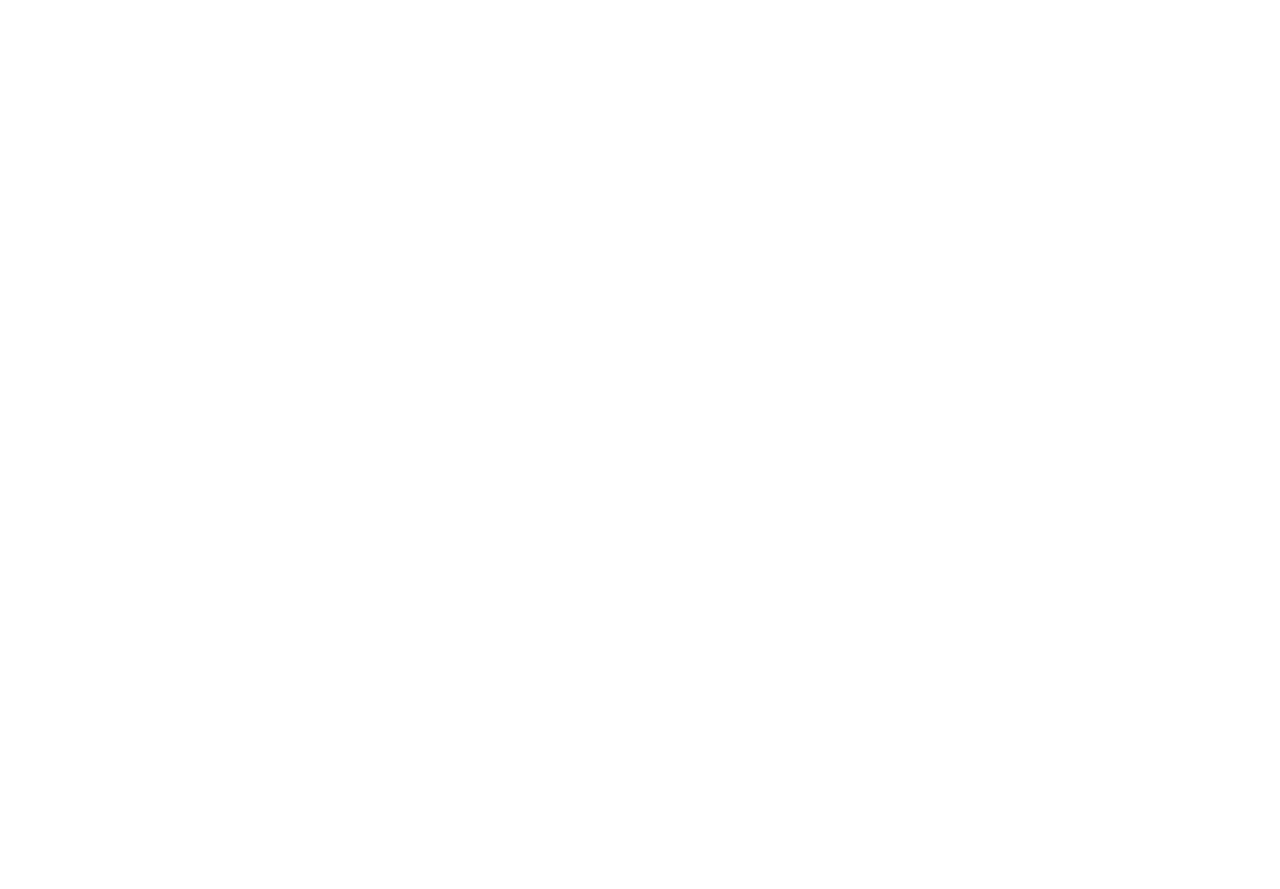
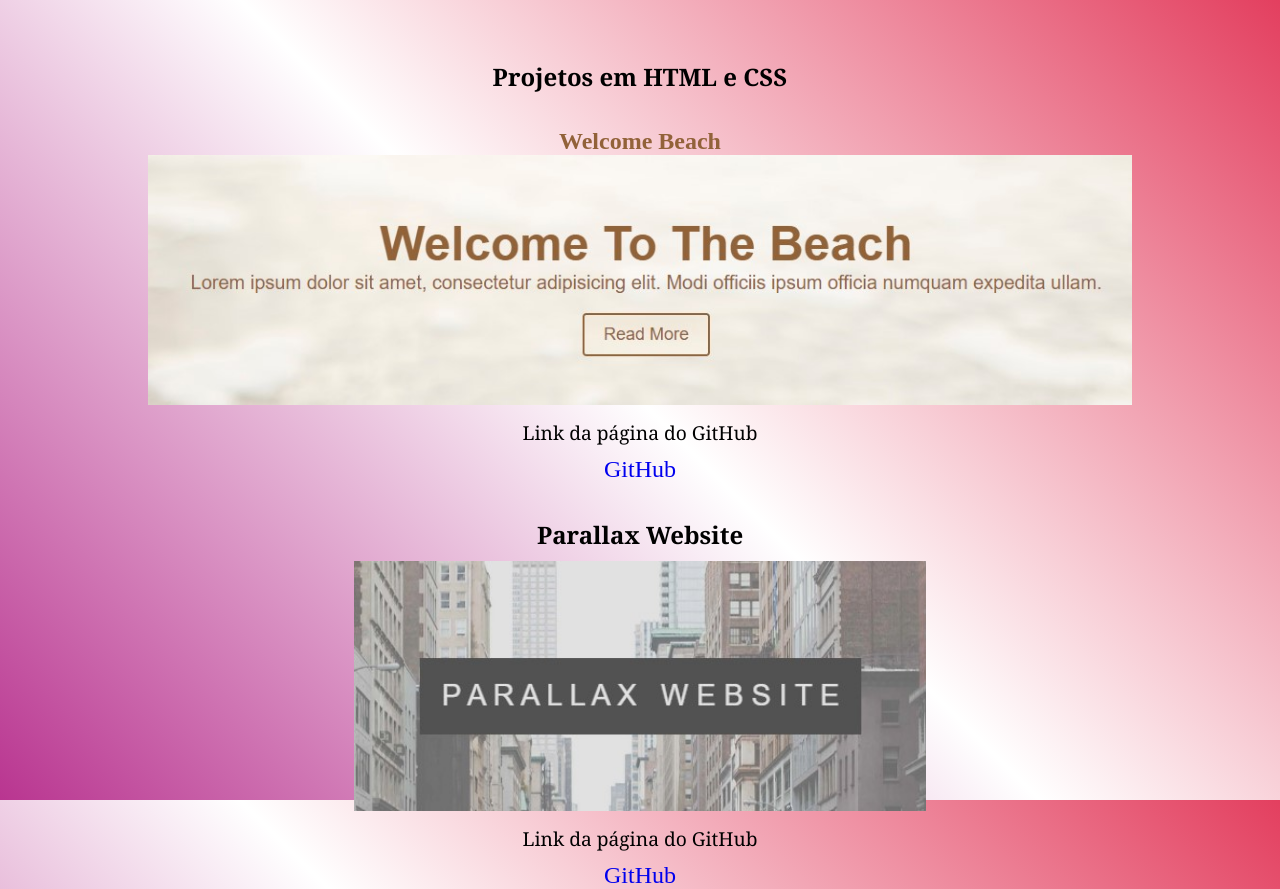
Before and after one commit to ThaisRubia/Portf-lio, a plain HTML site: page projetos.html in a window 1280 px wide. Before the commit the page ends 800 px from the top, so only its background shows below. Drawn offline with Linux system fonts and the light colour scheme.

Commit message:
projetos

```diff
--- /dev/null
+++ b/projetos.css
@@ -0,0 +1,62 @@
+* {
+    margin: 0;
+    padding: 0;
+    box-sizing: border-box;
+    text-decoration: none;
+}
+body {
+    padding-top: 25px;
+    background-image: linear-gradient(45deg, #B93590, #FFFFFF,#E33F5F);
+    background-attachment: fixed;
+
+}
+.conteudo-projetos {
+    padding-top: 25px;
+
+    display: block;
+    justify-content: center;
+    text-align: center;
+}
+
+.conteudo-projetos-titulo {
+    padding-top: 25px;
+    padding: 10px 10px;
+
+    font-family: Georgia, 'Times New Roman', Times, serif;
+    color: #000000;
+}
+.conteudo-projeto-subtitulo {
+    margin-top: 25px;
+
+    color: #926239;
+}
+.conteudo-projeto-imagem {
+    height: 250px;
+}
+.conteudo-projeto-paragrafo {
+    color: #000000;
+
+    font-size: larger;
+    font-family: Georgia, 'Times New Roman', Times, serif;
+
+    padding: 10px 10px;
+}
+.github {
+    font-size:x-large ;
+    font-family: 'Times New Roman', Times, serif;
+}
+
+.conteudo-projeto-dois {
+    padding-top: 25px;
+
+    display: block;
+    justify-content: center;
+    text-align: center;
+}
+.conteudo-projeto-dois-titulo {
+    padding-top: 25px;
+    padding: 10px 10px;
+
+    font-family: Georgia, 'Times New Roman', Times, serif;
+    color: #000000;
+}
--- a/projetos.html
+++ b/projetos.html
@@ -0,0 +1,33 @@
+<!DOCTYPE html>
+<html lang="pt-bt">
+<head>
+    <meta charset="UTF-8">
+    <meta http-equiv="X-UA-Compatible" content="IE=edge">
+    <meta name="viewport" content="width=device-width, initial-scale=1.0">
+    <title>Projetos</title>
+    <link rel="stylesheet" href="projetos.css">
+</head>
+<body>
+    <main class="conteudo-projetos">
+        <section class="conteudo-projetos-escritos">
+            <h1 class="conteudo-projetos-titulo"> Projetos em HTML e CSS</h1>
+            <h2 class="conteudo-projeto-subtitulo">Welcome Beach</h2>
+            <img class="conteudo-projeto-imagem" src="welcome.jpg" alt="Página escrito Welcome To The Beach">
+            <p class="conteudo-projeto-paragrafo"> Link da página do GitHub</p>
+            <a class="github" href="http://github.com/ThaisRubia/welcome-beach">GitHub</a>
+        </section>
+
+        <section class="conteudo-projeto-dois">
+            <h1 class="conteudo-projeto-dois-titulo">Parallax Website</h1>
+            <img class="conteudo-projeto-imagem" src="parallax.jpg" alt=" Página escrito PARALLAX WEBSITE">
+            <p class="conteudo-projeto-paragrafo">Link da página do GitHub</p>
+            <a class="github" href="http://github.com/ThaisRubia/Parallax-Website">GitHub</a>
+
+        </section>
+
+        <section>
+
+        </section>
+    </main>
+</body>
+</html>
--- a/sobre.css
+++ b/sobre.css
@@ -5,7 +5,7 @@
     box-sizing: border-box;
 }
 body {
-    background-image: linear-gradient(#000000 9%, #B93590 16%,#E33F5F);
+    background-image: linear-gradient(#000000 9%, #B93590 30%,#E33F5F);
 }
 .conteudo {
     display: block;
@@ -22,6 +22,7 @@ body {
 }
 .conteudo-sobre {
     color: white;
+    margin: 20px;
 }
 .conteudo-sobre-paragrafo {
     font-size: 25px;
@@ -34,6 +35,7 @@ body {
 }
 .conteudo-principal-escrito-titulo {
     color: white;
+    margin: 20px;
 }
 .conteudo-principal-escrito-paragrafo {
     font-size: 25px;
@@ -45,6 +47,7 @@ body {
 }
 .conteudo-secundario-escrito-titulo {
     color: white;
+    margin: 20px;
 }
 .conteudo-secundario-escrito-paragrafo {
     font-size: 25px;
```
Also changed, not shown: sobreMim.html (+1 -1 lines), parallax.jpg (added), welcome.jpg (added).
